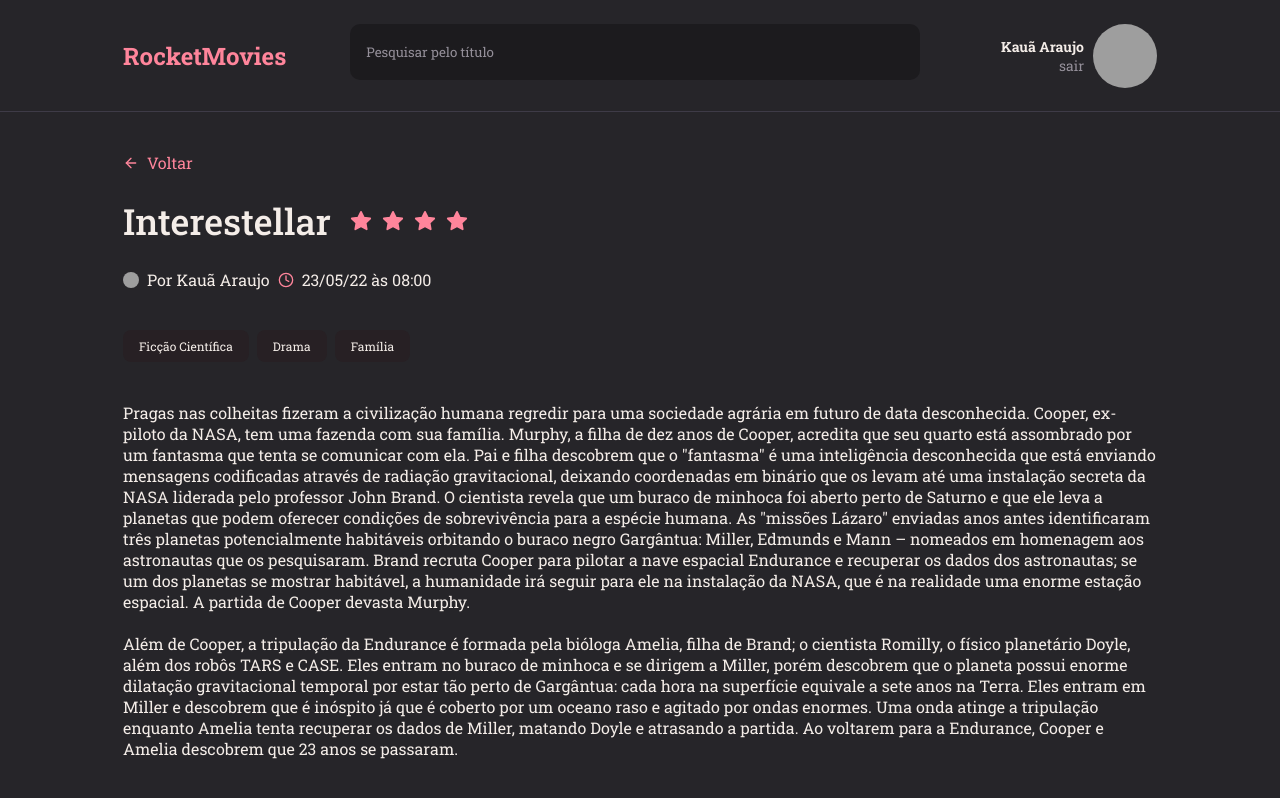
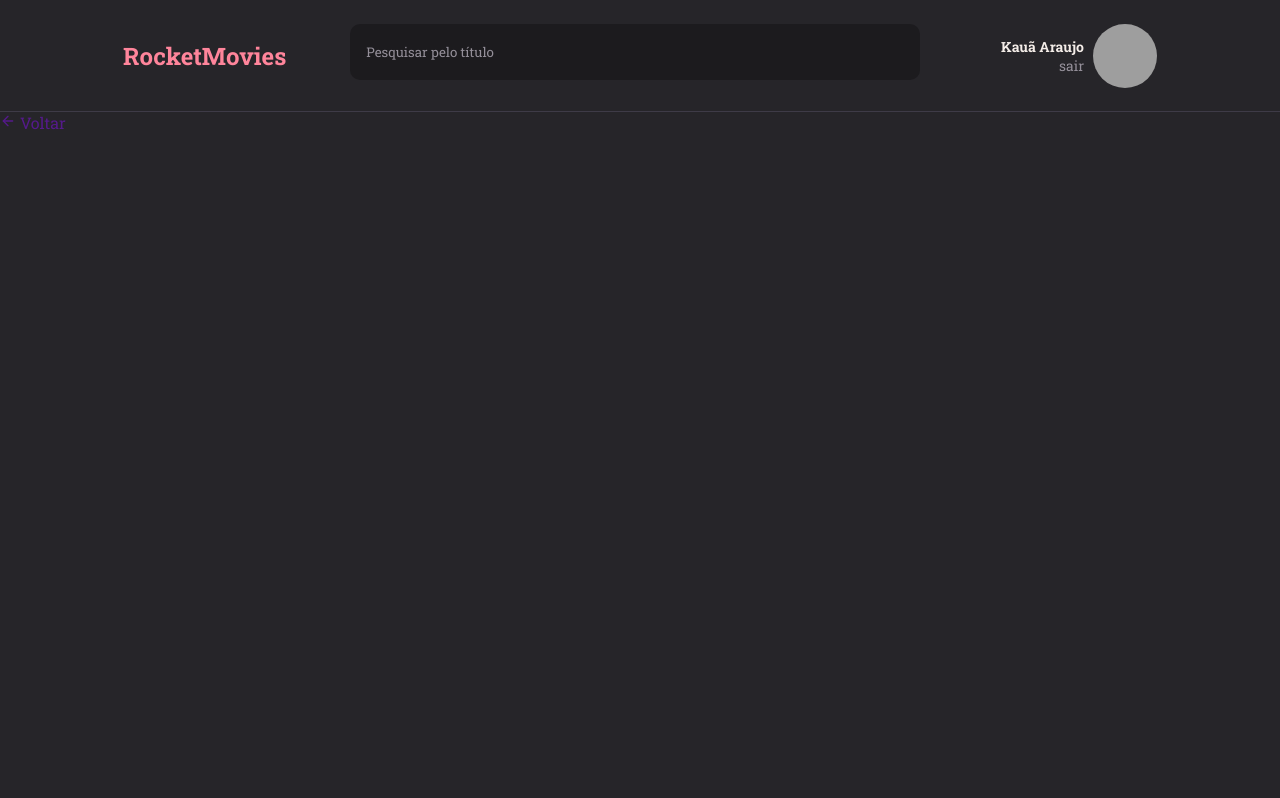
Before and after one commit to LKaua22k/RocketMovies-React, a React (Vite) app: page / in a window 1280 px wide. Built offline with nearby package versions, Linux system fonts and the light colour scheme; grey boxes are pictures that could not be loaded.

Commit message:
Craindo a pagina de new :tada:

```diff
--- a/src/main.jsx
+++ b/src/main.jsx
@@ -4,13 +4,13 @@ import { ThemeProvider } from 'styled-components'
 import GlobalStyles from './Styles/global.js'
 import theme from './Styles/theme.js'
 
-import {Details} from './pages/Details'
+import { New} from './pages/New'
 
 ReactDOM.createRoot(document.getElementById('root')).render(
   <React.StrictMode>
     <ThemeProvider theme={theme}>
       <GlobalStyles />
-      <Details />
+      <New />
     </ThemeProvider>
   </React.StrictMode>
 )
--- /dev/null
+++ b/src/pages/New/index.jsx
@@ -0,0 +1,14 @@
+import {FiArrowLeft} from 'react-icons/fi'
+import { Container} from "./style";
+
+import { Header } from '../../components/Header'
+export function New(){
+    return(
+        <Container>
+            <Header />
+            <main>
+                <a href=""><FiArrowLeft/> Voltar</a>
+            </main>
+        </Container>
+    )
+}
--- /dev/null
+++ b/src/pages/New/style.js
@@ -0,0 +1,5 @@
+import styled from "styled-components";
+
+export const Container = styled.div`
+
+`
```
